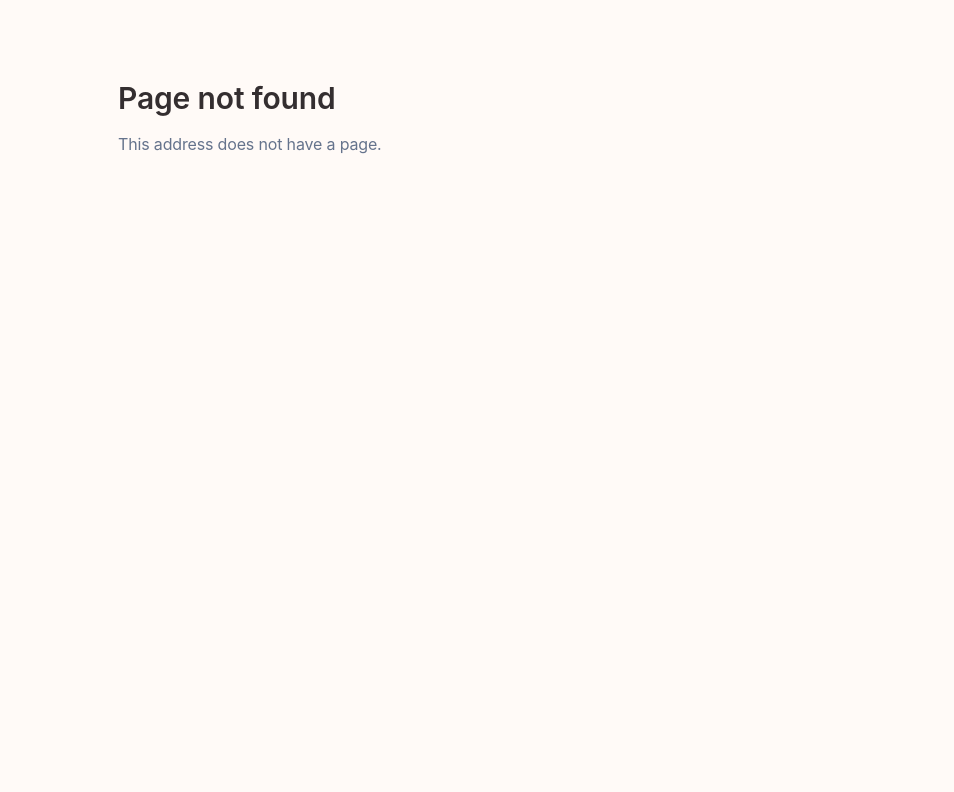
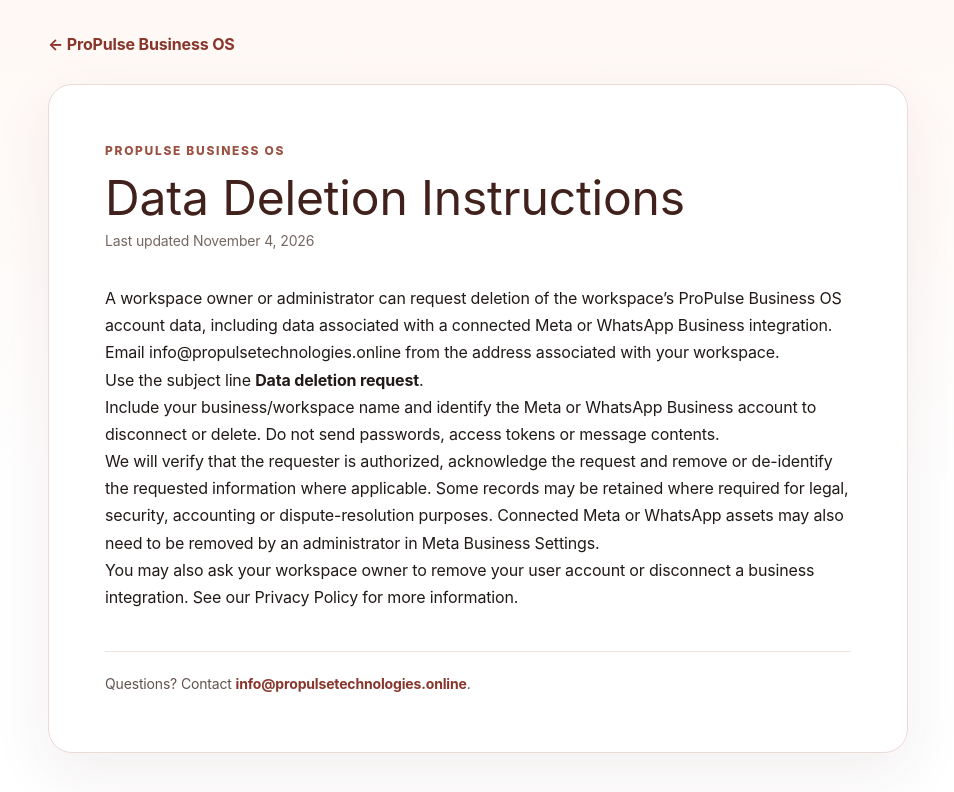
Before and after one commit to rravidce-propulsebussiness/interior-business-os, a Next.js app in the folder apps/business-app/: page /data-deletion in a window 1280 px wide. Before the commit this address had no page. Shown: the top 792 px of the page, without its empty margins (162-1116 px from the left). Built offline with nearby package versions, Linux system fonts and the light colour scheme.

Commit message:
feat(meta): add public data deletion instructions

```diff
--- /dev/null
+++ b/apps/business-app/src/app/data-deletion/page.tsx
@@ -0,0 +1,53 @@
+import type { Metadata } from 'next';
+import { LegalPage } from '../legal-page';
+
+export const metadata: Metadata = {
+  title: 'Data Deletion | ProPulse Business OS',
+  description: 'Instructions for requesting deletion of ProPulse Business OS account or connected WhatsApp data.',
+  robots: { index: true, follow: true },
+  alternates: { canonical: 'https://sghomesinterior.in/data-deletion' },
+};
+
+const updated = 'November 4, 2026';
+
+export default function DataDeletionPage() {
+  return (
+    <LegalPage title="Data Deletion Instructions" updated={updated}>
+      <p>
+        A workspace owner or administrator can request deletion of the
+        workspace’s ProPulse Business OS account data, including data associated
+        with a connected Meta or WhatsApp Business integration.
+      </p>
+      <ol>
+        <li>
+          Email{' '}
+          <a href="mailto:info@propulsetechnologies.online">
+            info@propulsetechnologies.online
+          </a>{' '}
+          from the address associated with your workspace.
+        </li>
+        <li>
+          Use the subject line <strong>Data deletion request</strong>.
+        </li>
+        <li>
+          Include your business/workspace name and identify the Meta or
+          WhatsApp Business account to disconnect or delete. Do not send
+          passwords, access tokens or message contents.
+        </li>
+      </ol>
+      <p>
+        We will verify that the requester is authorized, acknowledge the
+        request and remove or de-identify the requested information where
+        applicable. Some records may be retained where required for legal,
+        security, accounting or dispute-resolution purposes. Connected Meta or
+        WhatsApp assets may also need to be removed by an administrator in
+        Meta Business Settings.
+      </p>
+      <p>
+        You may also ask your workspace owner to remove your user account or
+        disconnect a business integration. See our{' '}
+        <a href="/privacy-policy">Privacy Policy</a> for more information.
+      </p>
+    </LegalPage>
+  );
+}
```
